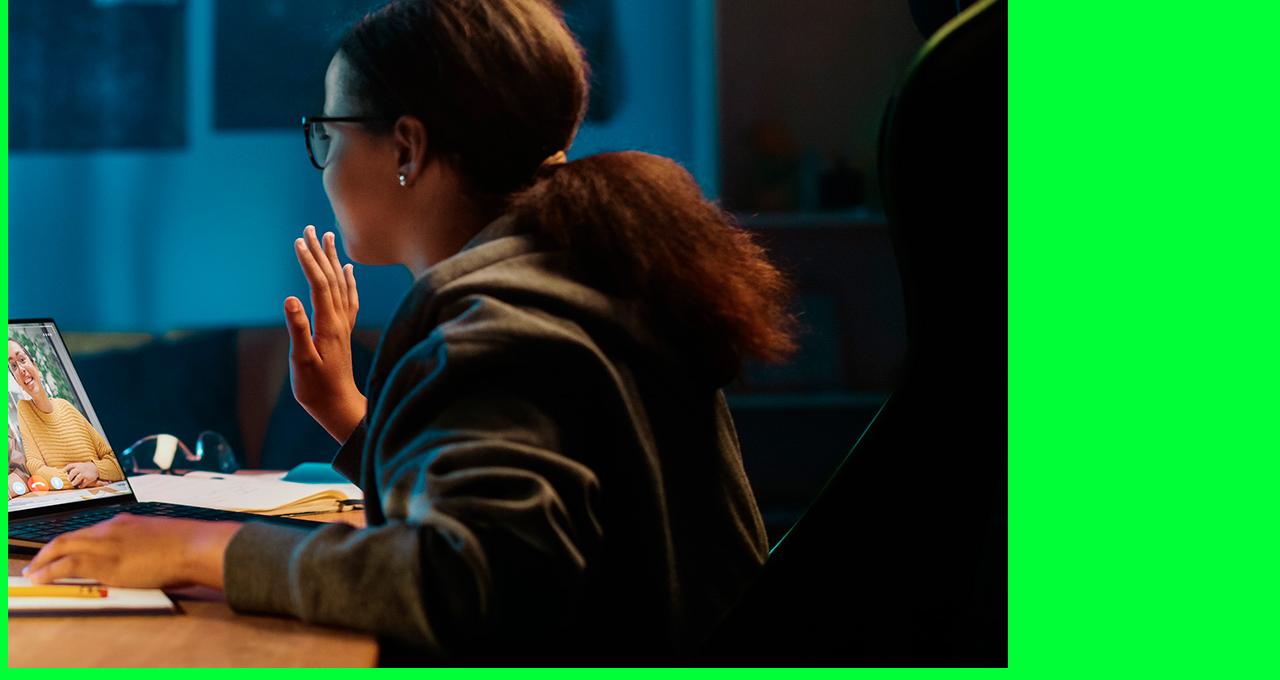
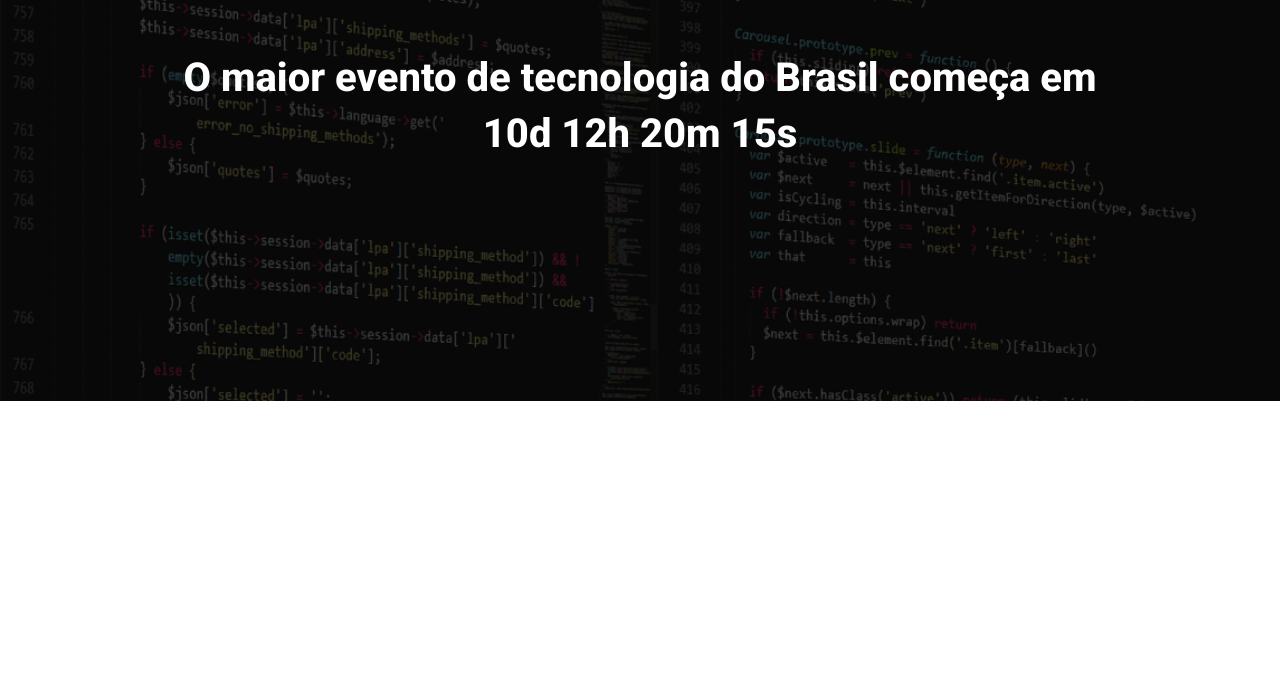
Before and after one commit to m45marcelo/Landing_page, a website built with Parcel: page src/index.html in a window 1280 px wide. Shown: the part 160-840 px from the top of the page. After the commit the page ends 800 px from the top, so only its background shows below. Built offline with nearby package versions, Linux system fonts and the light colour scheme.

Commit message:
criando o hero

```diff
--- a/src/index.html
+++ b/src/index.html
@@ -1,14 +1,23 @@
 <!DOCTYPE html>
 <html lang="en">
 <head>
+    <link rel="preconnect" href="https://fonts.googleapis.com">
+    <link rel="preconnect" href="https://fonts.gstatic.com" crossorigin>
+    <link href="https://fonts.googleapis.com/css2?family=Roboto:ital,wght@0,100..900;1,100..900&display=swap" rel="stylesheet">
     <meta charset="UTF-8">
     <meta name="viewport" content="width=device-width, initial-scale=1.0">
     <title>Document</title>
     <link rel="stylesheet" href="styles/main.scss">
+    <link rel="stylesheet" href="styles/_hero.scss">
 </head>
 <body>
-    <h1>Olá</h1>
-    <img src="./images/backend.png" alt="">
-    <script src="scripts/main.js"></script>
+    <header class="hero">
+        <div class="container">
+            <img class="hero__logo" src="images/ebac_logo.svg" alt="EBAC">
+            <h1 class="hero__text">
+                O maior evento de tecnologia do Brasil começa em 10d 12h 20m 15s
+            </h1>
+        </div>
+    </header>
 </body>
 </html>
--- /dev/null
+++ b/src/styles/_hero.scss
@@ -0,0 +1,42 @@
+.hero{
+    height: 56.1rem;
+    background: url(/src/images/fundo.png);
+    background-size: cover;
+    background-repeat: no-repeat;
+    padding: 6.4rem 0px 10rem 0px;
+    position: relative;
+
+    &::before{
+        position: absolute;
+        top: 0;
+        left: 0;
+        width: 100%;
+        height: 100%;
+        background-color: black;
+        content: "";
+        opacity: .7;
+    }
+
+    &__text{
+        margin-top: 6.4rem;
+        margin-bottom: 6.4rem;
+    }
+
+    &__logo{
+        margin: 0 auto;
+        height: 8rem;
+    }
+
+    @media(max-width:640px){
+        padding: 4rem 0;
+        &__logo{
+            height: 4rem;
+        }
+
+        &__text{
+            font-size: 2.2rem;
+            line-height: 24px;
+            margin: 2.4rem 0;
+        }
+    }
+}
--- a/src/styles/main.scss
+++ b/src/styles/main.scss
@@ -1,3 +1,57 @@
-body{
-    background-color: rgb(0, 255, 55);
+*{
+    margin: 0;
+    padding: 0;
+    box-sizing: border-box;
+    font-family: "Roboto", serif;
+    -webkit-font-smoothing: antialiased;
+    color: #fff;
 }
+
+html{
+    font-size: 62.5%;
+}
+
+.container{
+    max-width: 96rem;
+    width: 100%;
+    margin: 0 auto;
+    text-align: center;
+    position: relative;
+
+    @media(max-width: 64rem){
+        max-width: 80%;
+    }
+
+    @media (max-width: 1024px){
+        max-width: 90%;
+    }
+}
+
+h1{
+    font-size: 4rem;
+    font-weight: 800;
+    line-height: 56px;
+    text-align: center;
+    margin: 0;
+}
+
+h3{
+    font-size: 1.8rem;
+    font-weight: 700;
+    line-height: 21.09px;
+    text-align: left;
+}
+
+h4{
+    font-size: 1.4rem;
+    font-weight: 400;
+    line-height: 16.41px;
+    text-align: left;
+}
+
+p{
+    font-size: 1.6rem;
+    font-weight: 400;
+    line-height: 22px;
+    text-align: left;
+}
```
